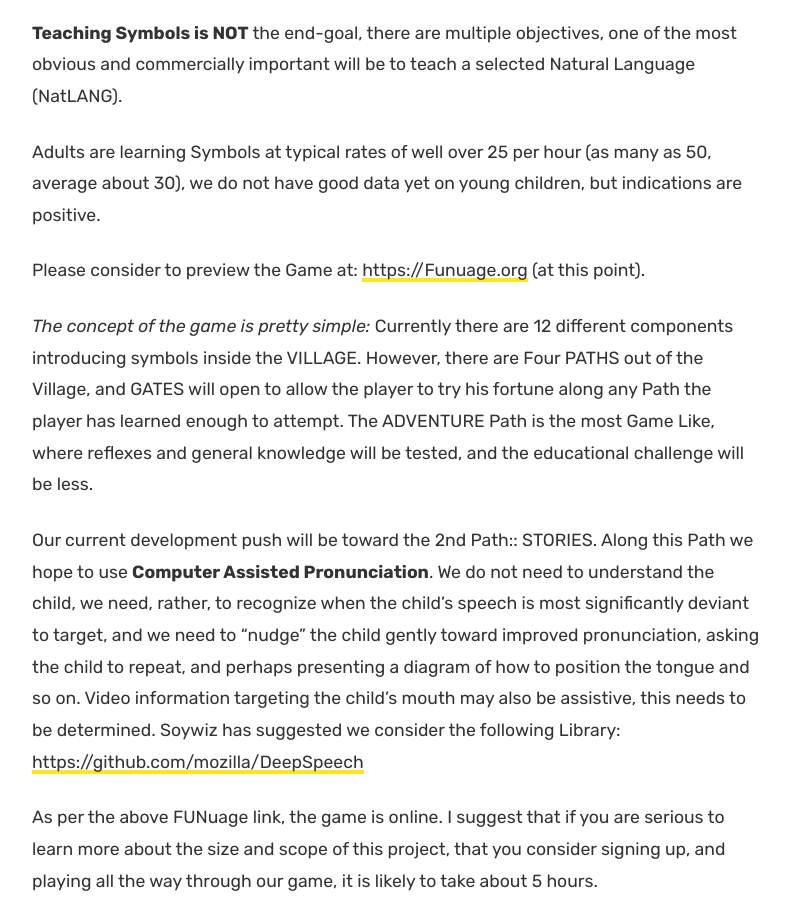
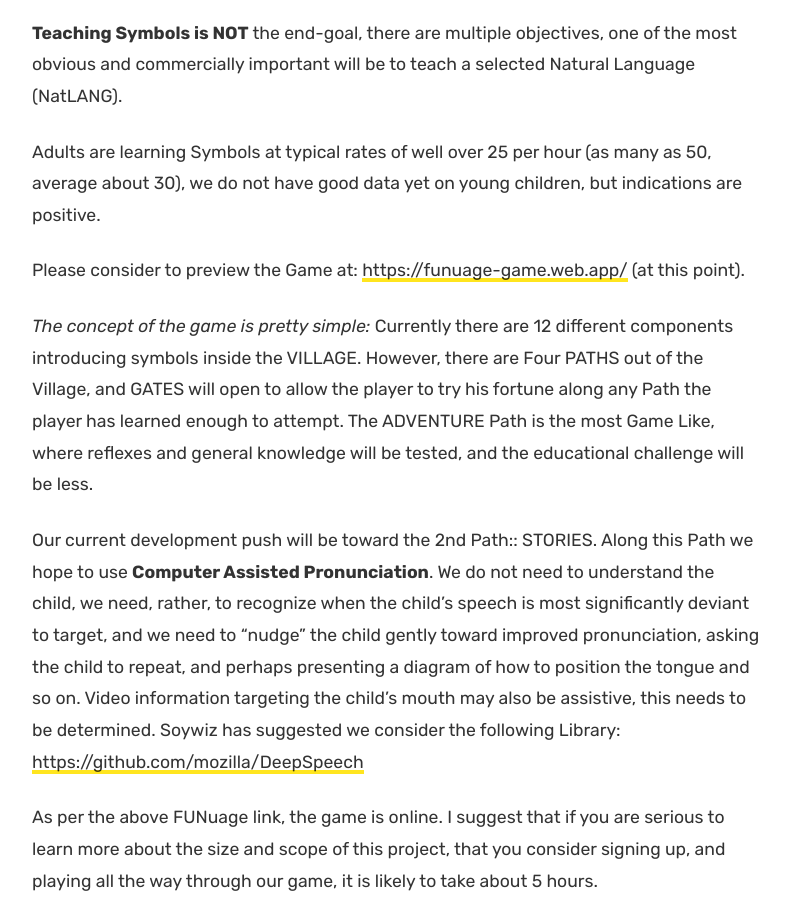
Before and after one commit to mariorez/blog.korge.org, a Jekyll site: the page built from _posts/2021-11-04-funguage-support.md, in a window 1280 px wide and 900 px high, scrolled down 1161 px. Shown: the whole window, without its empty margins (433-1222 px from the left). Built offline with Jekyll 4.4.1, drawn with Linux system fonts in a browser that asks for light colours; comment, search, counter and statistics services are not loaded; some of the changed lines change nothing that is shown.

Commit message:
Update link (since the other one only worked with http:// and not https://)

```diff
--- a/_posts/2021-11-04-funguage-support.md
+++ b/_posts/2021-11-04-funguage-support.md
@@ -24,7 +24,7 @@ important will be to teach a selected Natural Language (NatLANG).
 Adults are learning Symbols at typical rates of well over 25 per hour (as many as 50, average about 30),
 we do not have good data yet on young children, but indications are positive.
 
-Please consider to preview the Game at: <https://Funuage.org> (at this point).
+Please consider to preview the Game at: <https://funuage-game.web.app/> (at this point).
 
 *The concept of the game is pretty simple:* Currently there are 12 different components introducing symbols inside the VILLAGE.
 However, there are Four PATHS out of the Village, and GATES will open to allow the player to try his fortune along any Path the player has learned enough to attempt.
```
